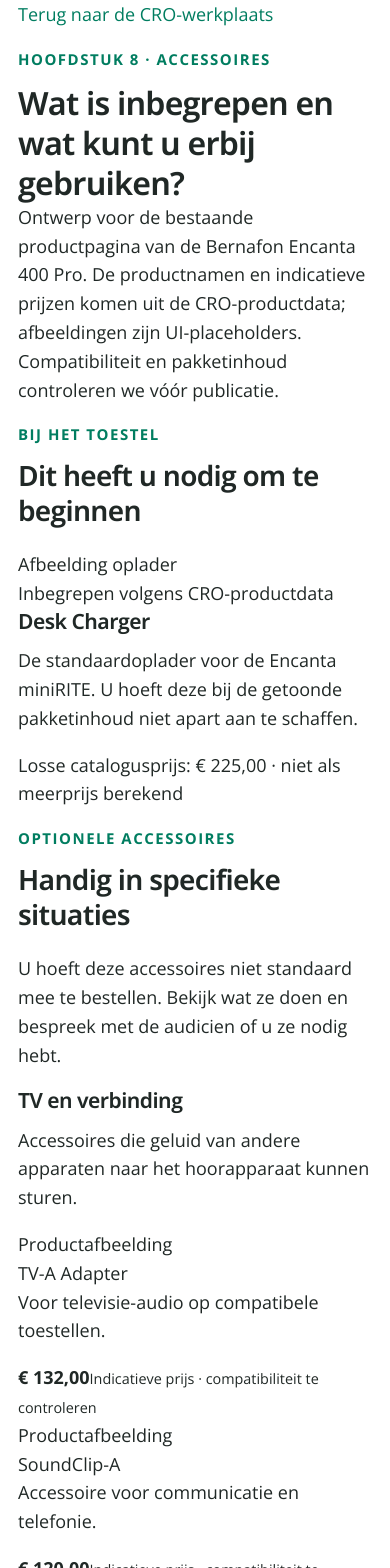
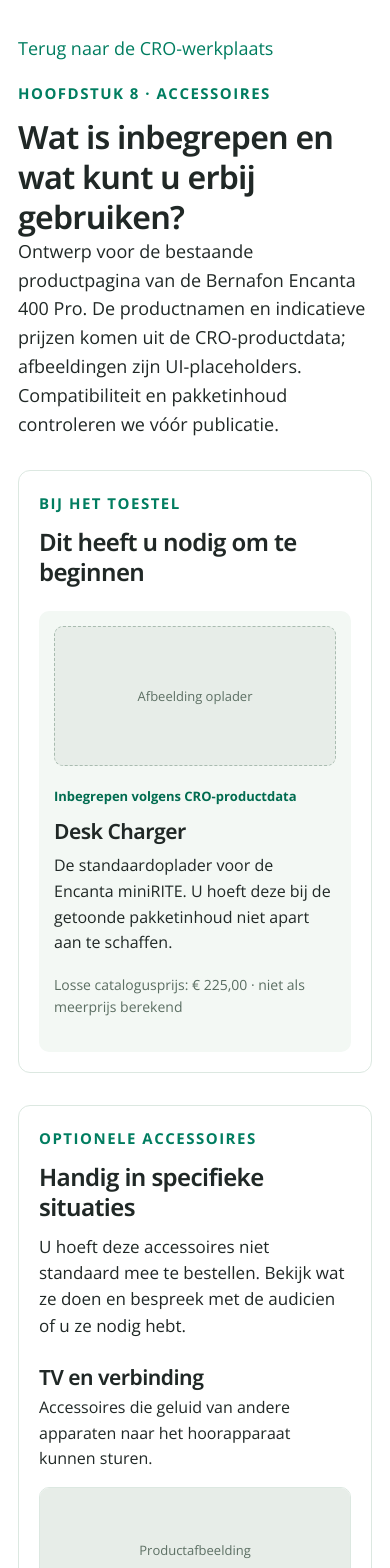
Before and after one commit to jo0stjo0st/oogvoororen-cro, a Next.js app: page /experimenten/accessoires in a window 390 px wide. Shown: the top 1568 px of the page. Built offline with nearby package versions, Linux system fonts and the light colour scheme.

Commit message:
Style accessible accessories chapter with responsive cards and restrained orange CTA

```diff
--- a/src/app/globals.css
+++ b/src/app/globals.css
@@ -2220,3 +2220,34 @@ td {
 .cro-reviews-dialog-list{display:grid;gap:12px}
 .cro-reviews-dialog-list>.cro-reviews-button{justify-self:start;margin:8px 0}
 @media(max-width:700px){.cro-reviews-card{padding:20px}.cro-reviews-head h2{font-size:24px}.cro-reviews-summary{grid-template-columns:1fr;padding:18px;gap:18px}.cro-reviews-preview{grid-template-columns:1fr}.cro-reviews-overlay{padding:0}.cro-reviews-dialog{width:100%;max-height:100dvh;height:100dvh;border-radius:0;padding:18px}.cro-reviews-filters{grid-template-columns:1fr}.cro-reviews-dialog-header h2{font-size:23px}}
+
+/* Accessories CRO chapter */
+.cro-accessories-page{padding:34px 0 70px}.cro-accessories-page>p{max-width:920px}
+.cro-accessories-section{margin:32px 0;padding:30px;background:#fff;border:1px solid #dce8e1;border-radius:12px}
+.cro-accessories-heading h2{font-size:28px;line-height:1.25;margin:8px 0 12px}
+.cro-accessories-heading p:last-child{font-size:17px;line-height:1.55;max-width:780px}
+.cro-accessories-included,.cro-accessories-maintenance{display:grid;grid-template-columns:180px minmax(0,1fr);gap:24px;align-items:center;margin-top:24px;padding:20px;background:#f3f8f4;border-radius:10px}
+.cro-accessories-placeholder{min-height:140px;display:flex;align-items:center;justify-content:center;background:#e7ede8;border:1px dashed #a9bcb0;border-radius:9px;color:#5d7064;text-align:center;padding:14px;font-size:13px}
+.cro-accessories-tag{font-size:13px;font-weight:700;color:#006c50}
+.cro-accessories-included h3,.cro-accessories-maintenance h3{font-size:21px;margin:9px 0}
+.cro-accessories-included p,.cro-accessories-maintenance p{font-size:16px;line-height:1.6}
+.cro-accessories-muted{color:#5a6d61;font-size:14px!important}
+.cro-accessories-group{margin-top:25px}
+.cro-accessories-group>h3{font-size:21px;margin:0 0 5px}
+.cro-accessories-group>p{font-size:16px;margin:0 0 15px}
+.cro-accessories-grid{display:grid;grid-template-columns:repeat(3,minmax(0,1fr));gap:13px}
+.cro-accessories-grid article{border:1px solid #dce8e1;border-radius:10px;overflow:hidden}
+.cro-accessories-grid .cro-accessories-placeholder{min-height:125px;border:0;border-bottom:1px solid #dce8e1;border-radius:0}
+.cro-accessories-item-copy{padding:16px;display:flex;flex-direction:column;align-items:start;gap:8px}
+.cro-accessories-item-copy h4{font-size:18px;margin:0}
+.cro-accessories-item-copy p{font-size:15px;line-height:1.5;margin:0;min-height:68px}
+.cro-accessories-item-copy strong{font-size:19px}
+.cro-accessories-item-copy small{font-size:12px;color:#5b6c60;line-height:1.4}
+.cro-accessories-cta{display:flex;justify-content:space-between;align-items:center;gap:25px;padding:30px;background:#f2f8f4;border-radius:12px;margin:35px 0}
+.cro-accessories-cta h2{font-size:24px;margin:0 0 10px}
+.cro-accessories-cta p{font-size:16px;line-height:1.55;margin:0;max-width:620px}
+.cro-accessories-cta>div:last-child{display:flex;flex-direction:column;gap:9px;align-items:center}
+.cro-accessories-cta-button{display:inline-block;padding:14px 20px;border-radius:8px;background:#e77622;color:white!important;text-align:center;font-weight:700;font-size:16px}
+.cro-accessories-cta small{font-size:12px;color:#53675b;text-align:center}
+@media(max-width:800px){.cro-accessories-grid{grid-template-columns:repeat(2,minmax(0,1fr))}.cro-accessories-cta{display:block}.cro-accessories-cta>div:last-child{margin-top:20px}}
+@media(max-width:600px){.cro-accessories-section{padding:20px}.cro-accessories-heading h2{font-size:24px}.cro-accessories-included,.cro-accessories-maintenance{grid-template-columns:1fr;padding:15px;gap:14px}.cro-accessories-grid{grid-template-columns:1fr}.cro-accessories-item-copy p{min-height:0}.cro-accessories-cta{padding:22px}.cro-accessories-cta-button{width:100%}}
```
